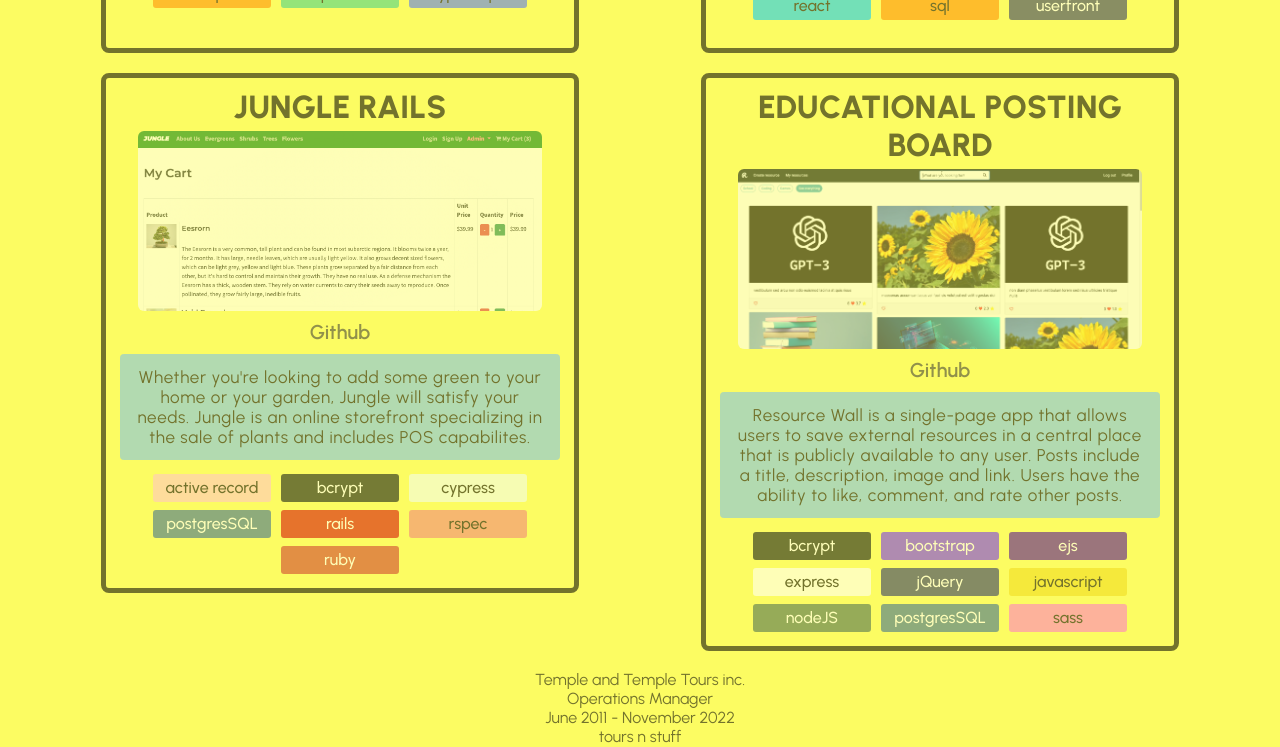
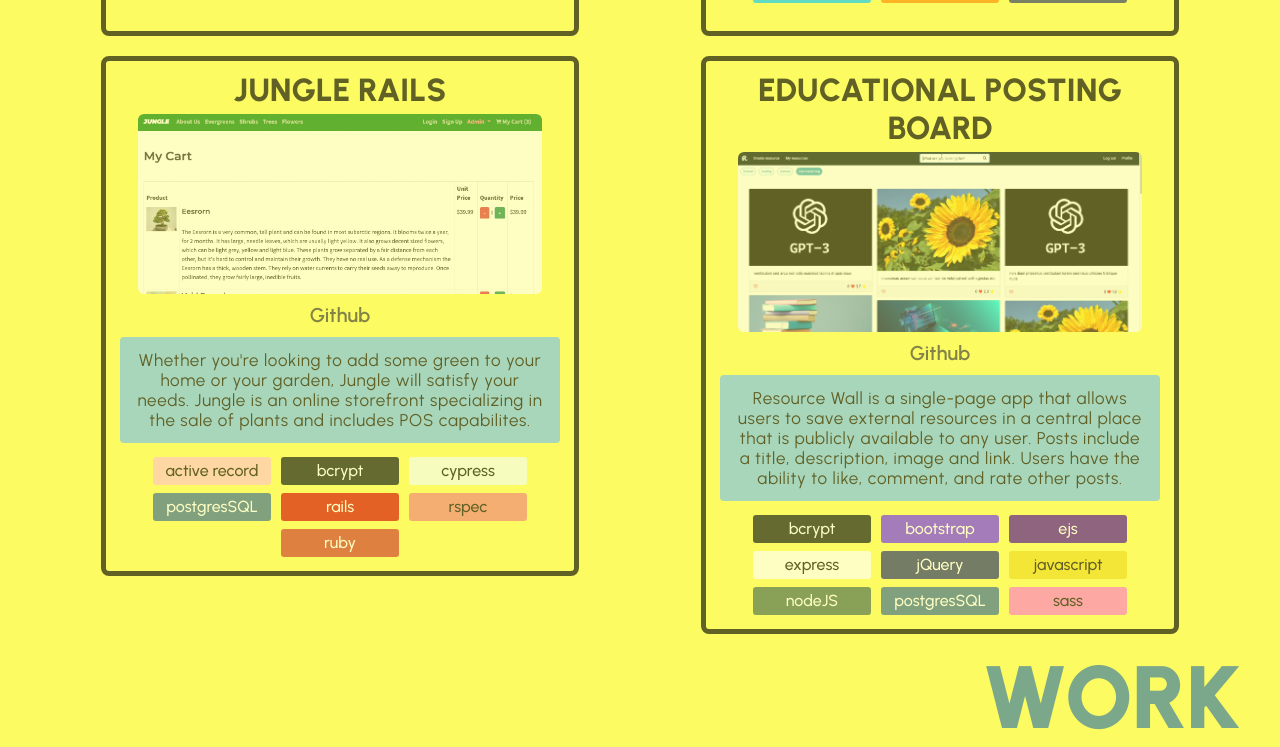
Before and after one commit to gtemple/personal-site-redux, a React (Vite) app in the folder client/: page / in a window 1280 px wide. Shown: the part 2000-2747 px from the top of the page. Built offline with nearby package versions, Linux system fonts and the light colour scheme.

Commit message:
styling;

```diff
--- a/client/src/App.css
+++ b/client/src/App.css
@@ -8,6 +8,13 @@
 h1 {
   color: #2b72a5;
   font-size: 8vw;
+  font-weight: 900;
+  margin: 0;
+}
+
+h2 {
+  color: #2b72a5;
+  font-size: calc(50px + 3vw);
   font-weight: 900;
   margin: 0;
 }
@@ -78,6 +85,13 @@ button:hover::before {
   transform-origin: left;
 }
 
+.start {
+  text-align: start;
+}
+
+.end {
+  text-align: end;
+}
 
 .fade-in {
   opacity: 0;
@@ -223,4 +237,10 @@ button:hover::before {
   h4 {
     font-size: 20px;
   }
+  .start {
+    text-align: center;
+  }
+  .end {
+    text-align: center;
+  }
 }
--- a/client/src/components/Education/Index.tsx
+++ b/client/src/components/Education/Index.tsx
@@ -55,7 +55,7 @@ const schools: School[] = [
 const Education = () => {
   return (
     <div>
-      <h3>EDUCATION</h3>
+      <h2 className='start'>EDUCATION</h2>
       {schools.map((school, index) => (
         <Degree
           key={index}
--- a/client/src/components/Projects/Index.tsx
+++ b/client/src/components/Projects/Index.tsx
@@ -90,7 +90,7 @@ const Projects: React.FC = () => {
 
   return (
     <div className='project-container'>
-      <h1>PROJECTS</h1>
+      <h2 className='start'>PROJECTS</h2>
       <div className='techs-container'>
         <h3>Filter my projects</h3>
         <div className='techs'>
--- a/client/src/components/Work/Index.tsx
+++ b/client/src/components/Work/Index.tsx
@@ -24,7 +24,8 @@ const jobs = [
 const Work = () => {
   return (
     <div>
-            {jobs.map((job, index) => (
+      <h2 className='end'>WORK</h2>
+      {jobs.map((job, index) => (
         <Job
           key={index}
           company={job.company}
--- a/client/src/components/Work/Job.tsx
+++ b/client/src/components/Work/Job.tsx
@@ -9,8 +9,8 @@ type JobProps = {
 
 const Job = ({company, position, startDate, endDate, description, responsibilities}: JobProps) => {
   return (
-    <div className='job'>
-      <div>{company}</div>
+    <div className='job-container'>
+      <div><span className='background-line'>{company}</span></div>
       <div>{position}</div>
       <div>{startDate} - {endDate}</div>
       <div>{description}</div>
--- a/client/src/components/Work/work.css
+++ b/client/src/components/Work/work.css
@@ -1,4 +1,18 @@
-.job {
-  margin: 5px;
-  padding: 4px;
+.job-container {
+  display: flex;
+  flex-direction: column;
+  flex-wrap: wrap;
+  align-items: end;
+  margin: 10px 0;
+  padding: 10px;
+  border-radius: 8px;
+  border-style: solid;
+  border-width: 0 5px 5px 0;
 }
+
+.background-line {
+  box-shadow: inset 0 -0.4em 0 0 #4b7695;
+  font-size: 20px;
+  font-weight: 700;
+  text-transform: uppercase;
+}
```
